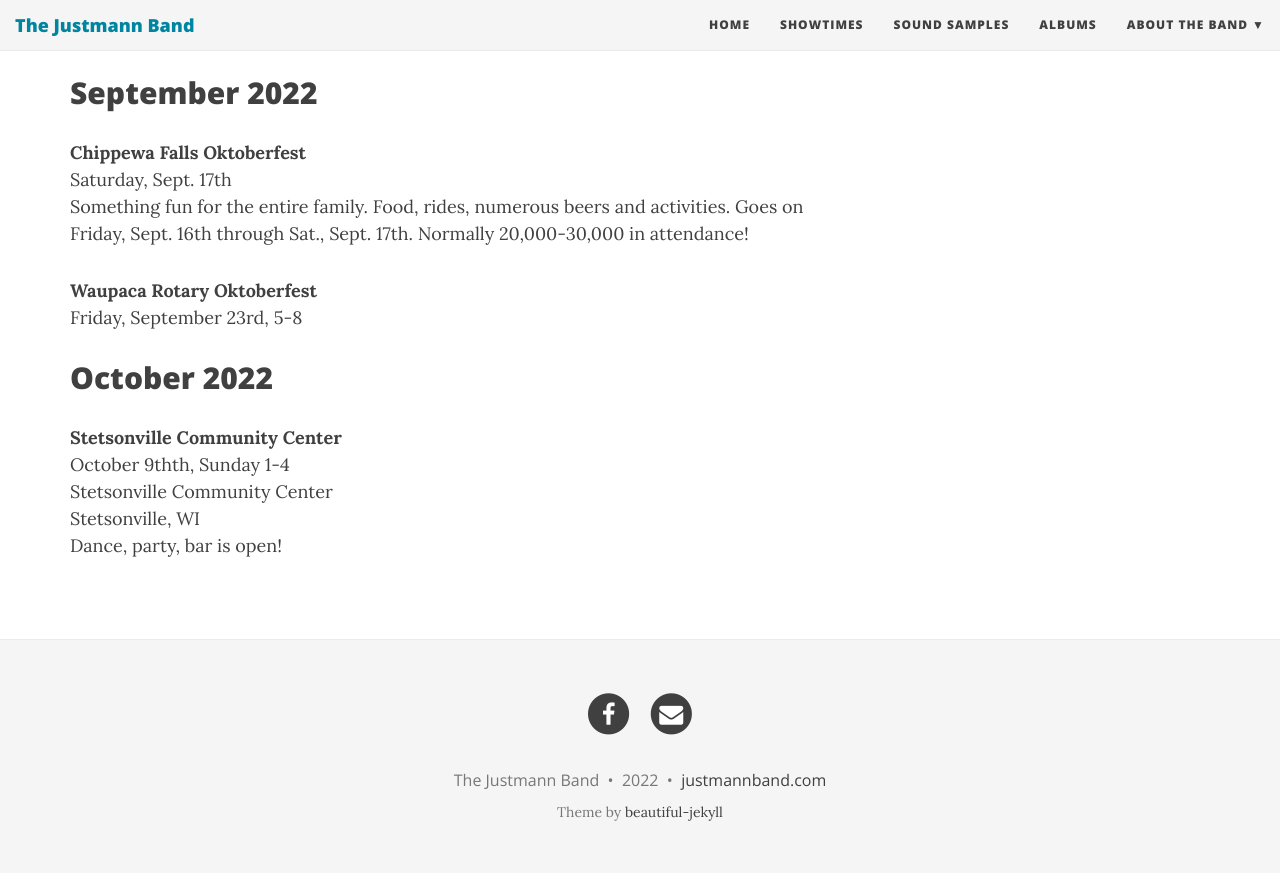
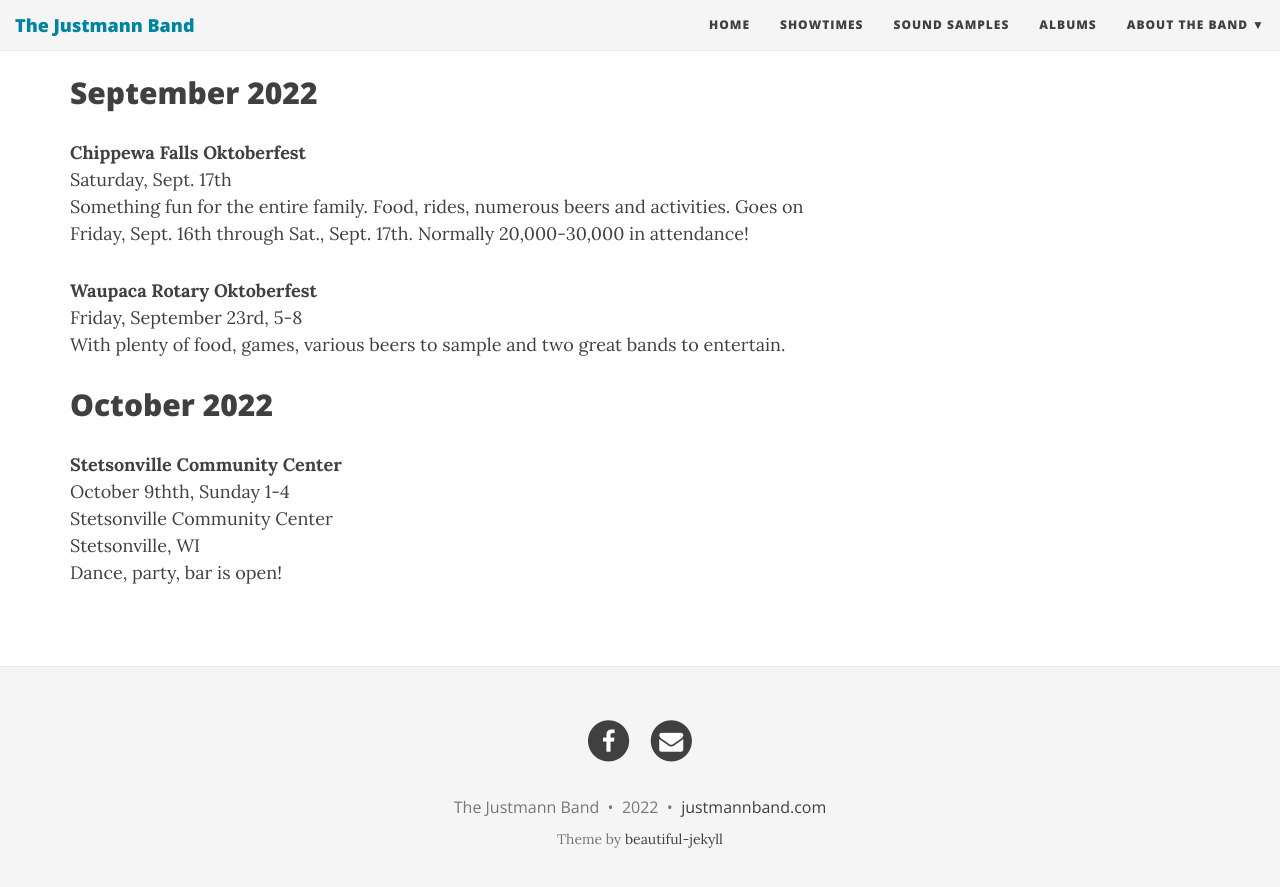
Before and after one commit to jcoenen/justmannband.com, a Jekyll site: the page built from showtimes.md, in a window 1280 px wide and 900 px high, scrolled down 879 px. Shown: the top 887 px of the window. Built offline with Jekyll 4.4.1, drawn with Linux system fonts in a browser that asks for light colours; nearby versions of some CDN libraries.

Commit message:
Update showtimes.md

```diff
--- a/showtimes.md
+++ b/showtimes.md
@@ -33,7 +33,7 @@ Something fun for the entire family. Food, rides, numerous beers and activities.
 
 **Waupaca Rotary Oktoberfest**
 Friday, September 23rd, 5-8
-
+With plenty of food, games, various beers to sample and two great bands to entertain.
 
 ## October 2022
 
```
